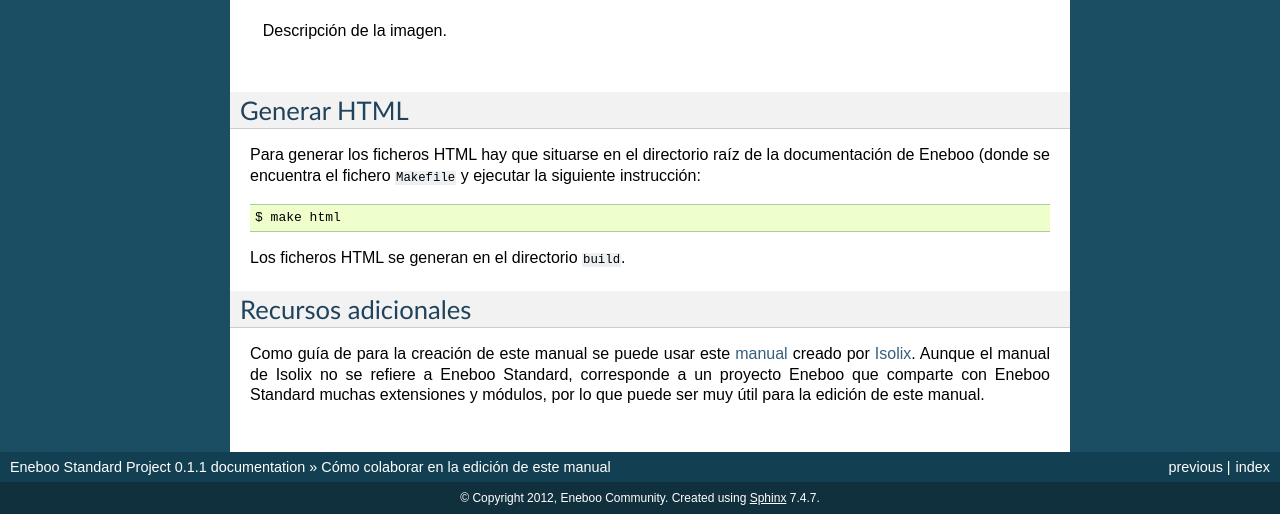
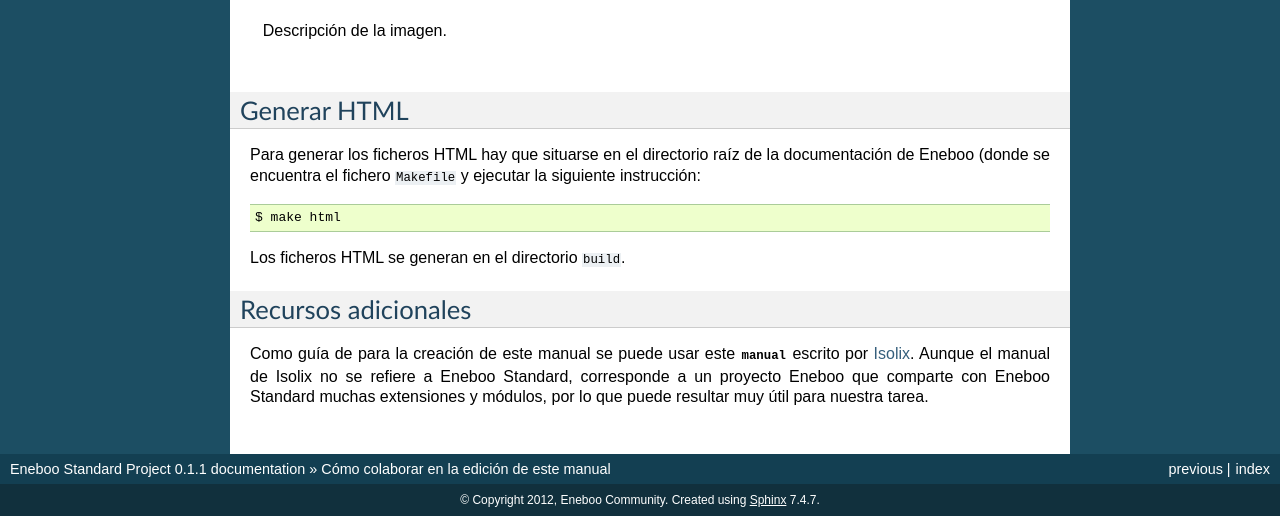
Before and after one commit to gestiweb/eneboo-doc, a Sphinx documentation site: the page built from features/prj0001-standard/source/como_colaborar.rst, in a window 1280 px wide and 900 px high, scrolled down 1815 px, cut to the strip 384-900 px from the top of the window. Built offline with Sphinx 7.4.7, drawn with Linux system fonts in a browser that asks for light colours.

Commit message:
Completando el index y el como_colaborar

```diff
--- a/features/prj0001-standard/source/como_colaborar.rst
+++ b/features/prj0001-standard/source/como_colaborar.rst
@@ -109,7 +109,7 @@ Los ficheros HTML se generan en el directorio ``build``.
 Recursos adicionales
 ------------------------
 
-Como guía de para la creación de este manual se puede usar este manual_ creado por Isolix_. Aunque el manual de Isolix no se refiere a Eneboo Standard, corresponde a un proyecto Eneboo que comparte con Eneboo Standard muchas extensiones y módulos, por lo que puede ser muy útil para la edición de este manual.
+Como guía de para la creación de este manual se puede usar este :download:`manual <downloads/manual_isolix.pdf>` escrito por Isolix_. Aunque el manual de Isolix no se refiere a Eneboo Standard, corresponde a un proyecto Eneboo que comparte con Eneboo Standard muchas extensiones y módulos, por lo que puede resultar muy útil para nuestra tarea.
 
 
 .. _repositorio: https://github.com/dezetage/eneboo-doc/tree/master/features/prj0001-standard
@@ -119,4 +119,3 @@ Como guía de para la creación de este manual se puede usar este manual_ creado
 .. _Standard: https://github.com/gestiweb/eneboo-features/tree/master/prj0001-standard
 .. _figure: http://docutils.sourceforge.net/docs/ref/rst/directives.html#figure
 .. _Isolix: http://www.isolix.es
-.. _manual: download/manual_isolix.pdf
```
